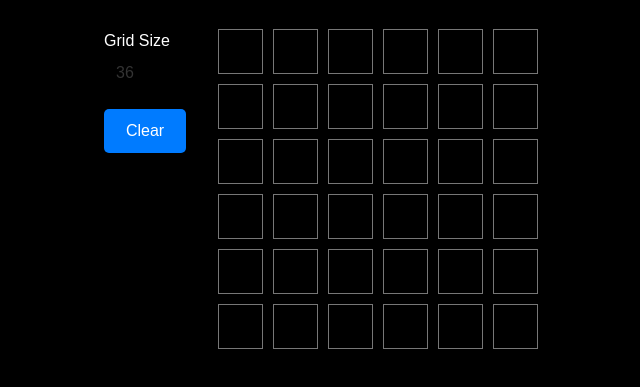
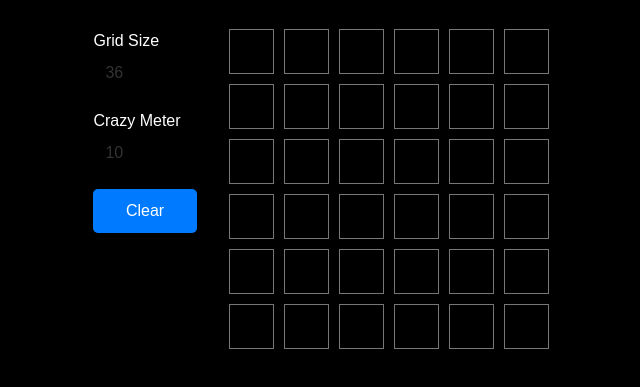
Before and after one commit to gerrgg/etch-a-sketch, a website with bundled scripts: page index.html in a window 1280 px wide. Shown: the part 251-638 px from the top of the page, without its empty margins (319-959 px from the left). Built offline with nearby package versions, Linux system fonts and the light colour scheme.

Commit message:
add crazy meter

```diff
--- a/index.html
+++ b/index.html
@@ -20,6 +20,10 @@
                         <label>Grid Size</label>
                         <select id="size-options"></select>
                     </div>
+                    <div class="form-group">
+                        <label>Crazy Meter</label>
+                        <select id="crazy-options"></select>
+                    </div>
 
                     <div class="form-group">
                         <button class="button" id="clear-button">Clear</button>
--- a/index.js
+++ b/index.js
@@ -4,17 +4,28 @@ import { getRandomColor } from './rainbow.js';
 document.addEventListener("DOMContentLoaded", function() {
     const root = document.querySelector('#grid-wrapper');
     const clearButton = document.querySelector('#clear-button');
-    const select = document.querySelector('#size-options');
+    const selectSize = document.querySelector('#size-options');
+    const sizeOptions = Array.from({ length: 12 }, (_, i) => i > 5 ? (i*i) : false).filter(Boolean);
+    const selectCrazy  = document.querySelector('#crazy-options');
+    const crazyOptions = [10, 20, 40, 75, 100]
+
     let cells;
-    const sizeOptions = Array.from({ length: 12 }, (_, i) => i > 5 ? (i*i) : false).filter(Boolean);
     let gridSize = sizeOptions[0];
+    let crazy = crazyOptions[1];
 
-    function setSizeOptions(){
+    function setOptions(){
         sizeOptions.forEach(size => {
             const option = document.createElement("option");
             option.value = size;
             option.text = size;
-            select.appendChild(option)
+            selectSize.appendChild(option)
+        })
+
+        crazyOptions.forEach(size => {
+            const option = document.createElement("option");
+            option.value = size;
+            option.text = size;
+            selectCrazy.appendChild(option)
         })
     }
 
@@ -43,31 +54,33 @@ document.addEventListener("DOMContentLoaded", function() {
         const cell = e.target;
 
         const attributes = {
-            background: getRandomColor(),
-            borderColor: getRandomColor()
+            background: getRandomColor(crazy),
         }
 
         Object.keys(attributes).forEach(key => {
             cell.style[key] = attributes[key];
         });
 
-        console.log(attributes)
     }
 
     function clearGrid(){
         root.innerHTML = ""
     }
 
-    select.addEventListener('change', function(){
-        gridSize = select.value;
+    selectSize.addEventListener('change', function(){
+        gridSize = selectSize.value;
         createGrid();
     })
 
-    clearButton.addEventListener('change', function(){
+    selectCrazy.addEventListener('change', function(){
+        crazy = selectCrazy.value;
+    })
+
+    clearButton.addEventListener('click', function(){
         createGrid();
     })
 
     if( ! root ) return;
-    setSizeOptions();
+    setOptions();
     createGrid();
   });
--- a/rainbow.js
+++ b/rainbow.js
@@ -3,7 +3,7 @@
 let lastColor = null; // Variable to store the last color
 
 // Function to generate a random color
-export function getRandomColor() {
+export function getRandomColor(crazy) {
   let color;
 
   // Generate a non-red color
@@ -13,7 +13,7 @@ export function getRandomColor() {
 
   // If lastColor is set, slightly alter the current color
   if (lastColor) {
-    color = slightlyAlterColor(lastColor);
+    color = slightlyAlterColor(lastColor, crazy);
   }
 
   lastColor = color; // Save the current color for the next iteration
@@ -37,11 +37,10 @@ function hexToRgb(hex) {
 }
 
 // Function to slightly alter the last color
-function slightlyAlterColor(color) {
+function slightlyAlterColor(color, variation) {
   const rgb = hexToRgb(color);
 
   // Slightly adjust RGB values
-  const variation = 40; // Adjust this value for more or less variation
   const newColor = {
     r: Math.min(Math.max(rgb.r + getRandomVariation(variation), 0), 255),
     g: Math.min(Math.max(rgb.g + getRandomVariation(variation), 0), 255),
```
